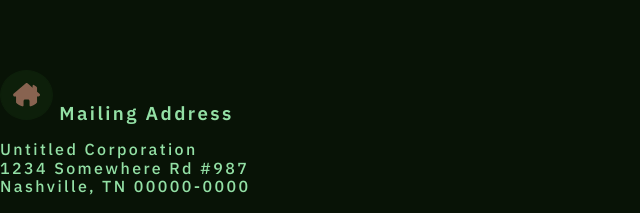
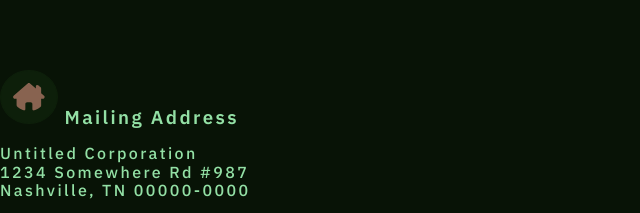
Before and after one commit to dan-sochor/HTML-CSS_initial, a plain HTML site: page index.html in a window 1280 px wide. Shown: the part 824-1037 px from the top of the page, 0-640 px from the left. Drawn offline with Linux system fonts and the light colour scheme.

Commit message:
SVG přesunuto do h3 elementu.

```diff
--- a/index.html
+++ b/index.html
@@ -40,10 +40,13 @@
 
     <div class="social pull-left">
         <div class="group">
-            <section>
-                <svg xmlns="http://www.w3.org/2000/svg" width="1.695em" height="1.5em" preserveAspectRatio="xMidYMid meet" viewBox="0 0 576 512"><path fill="currentColor" d="M543.8 287.6c17 0 32-14 32-32.1c1-9-3-17-11-24L512 185V64c0-17.7-14.3-32-32-32h-32c-17.7 0-32 14.3-32 32v36.7L309.5 7c-6-5-14-7-21-7s-15 1-22 8L10 231.5c-7 7-10 15-10 24c0 18 14 32.1 32 32.1h32v69.7c-.1.9-.1 1.8-.1 2.8V472c0 22.1 17.9 40 40 40h16c1.2 0 2.4-.1 3.6-.2c1.5.1 3 .2 4.5.2h56c22.1 0 40-17.9 40-40v-88c0-17.7 14.3-32 32-32h64c17.7 0 32 14.3 32 32v88c0 22.1 17.9 40 40 40h56.5c1.4 0 2.8 0 4.2-.1c1.1.1 2.2.1 3.3.1h16c22.1 0 40-17.9 40-40v-16.2c.3-2.6.5-5.3.5-8.1l-.7-160.2h32z"/></svg>
+            <section class="icon">
 
-                <h3>Mailing Address</h3>
+                <h3>
+                    <svg xmlns="http://www.w3.org/2000/svg" width="1.695em" height="1.5em" preserveAspectRatio="xMidYMid meet" viewBox="0 0 576 512"><path fill="currentColor" d="M543.8 287.6c17 0 32-14 32-32.1c1-9-3-17-11-24L512 185V64c0-17.7-14.3-32-32-32h-32c-17.7 0-32 14.3-32 32v36.7L309.5 7c-6-5-14-7-21-7s-15 1-22 8L10 231.5c-7 7-10 15-10 24c0 18 14 32.1 32 32.1h32v69.7c-.1.9-.1 1.8-.1 2.8V472c0 22.1 17.9 40 40 40h16c1.2 0 2.4-.1 3.6-.2c1.5.1 3 .2 4.5.2h56c22.1 0 40-17.9 40-40v-88c0-17.7 14.3-32 32-32h64c17.7 0 32 14.3 32 32v88c0 22.1 17.9 40 40 40h56.5c1.4 0 2.8 0 4.2-.1c1.1.1 2.2.1 3.3.1h16c22.1 0 40-17.9 40-40v-16.2c.3-2.6.5-5.3.5-8.1l-.7-160.2h32z"/></svg>
+
+                    Mailing Address
+                </h3>
 
                 <p>Untitled Corporation <br>
                     1234 Somewhere Rd #987 <br>
```
